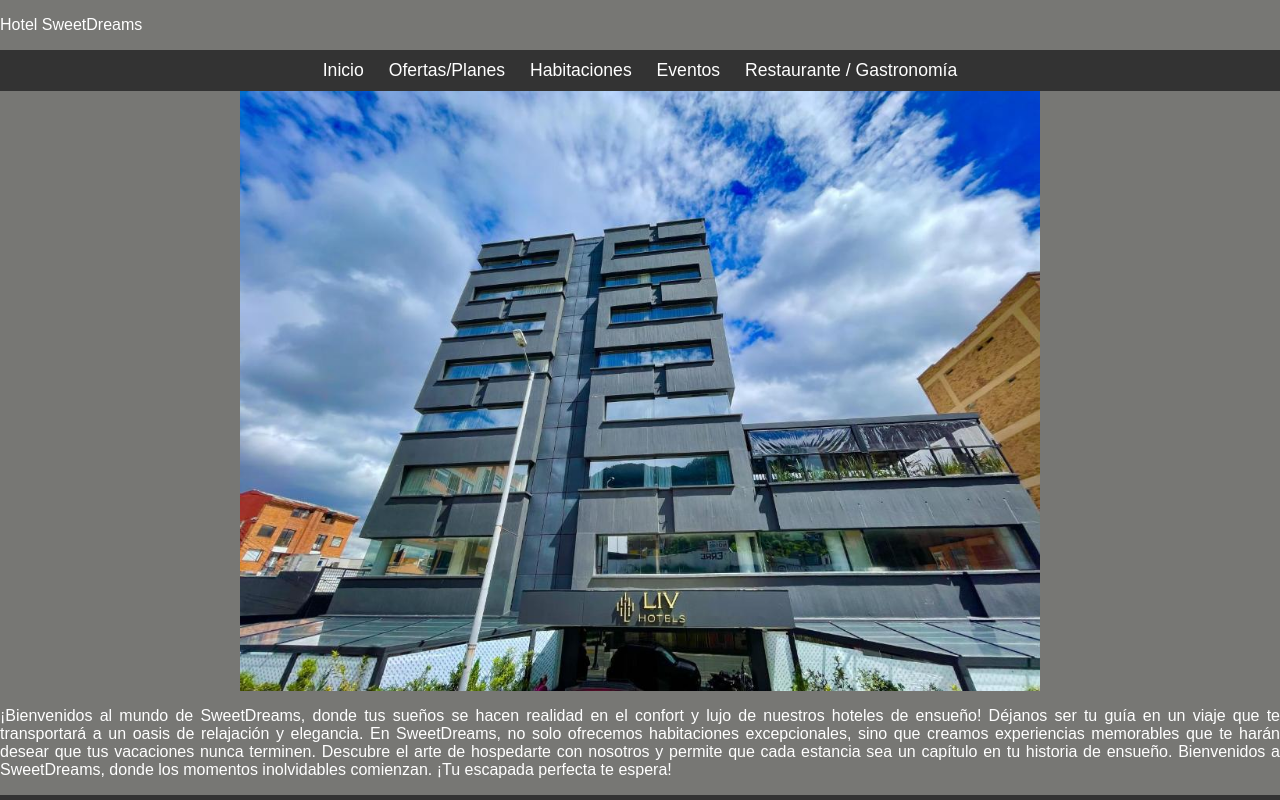
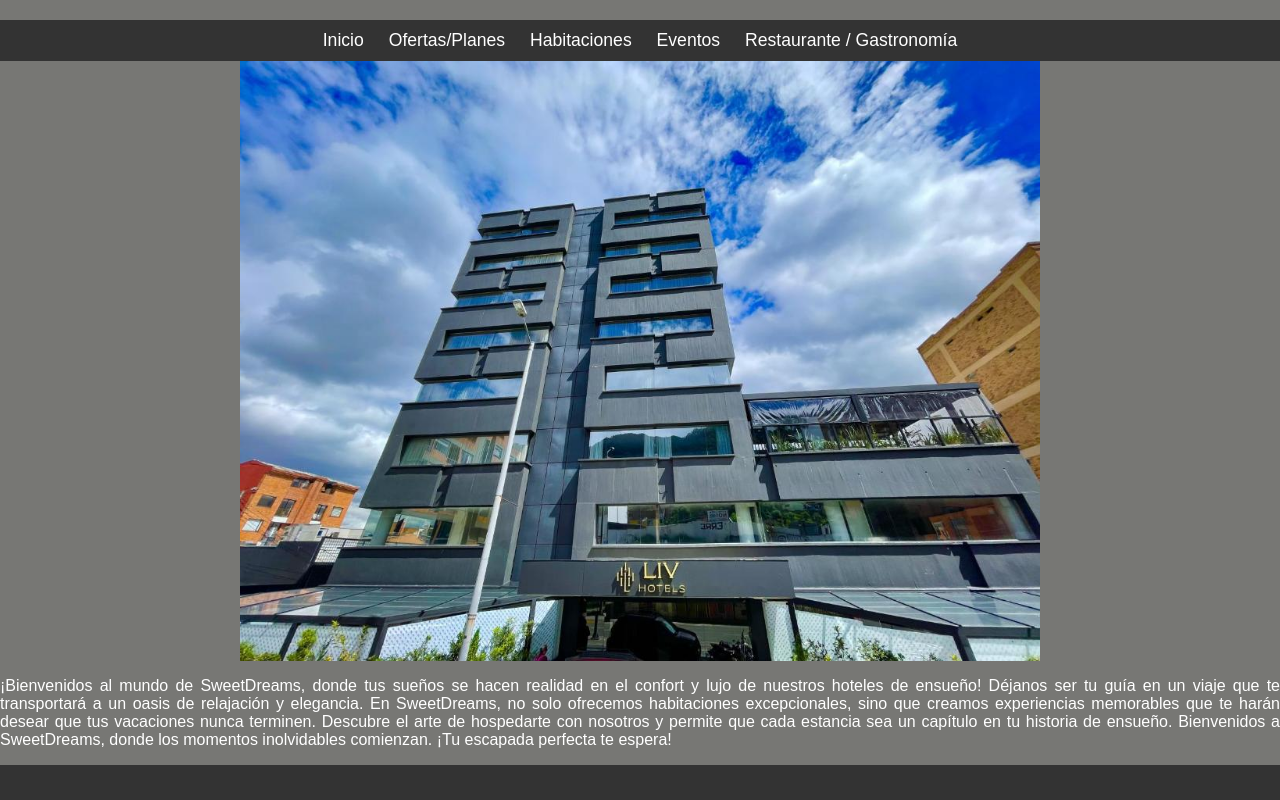
Before and after one commit to CristhianSepulveda/CristhianSepulveda.github.io, a plain HTML site: page index.html in a window 1280 px wide. Shown: the top 800 px of the page. Drawn offline with Linux system fonts and the light colour scheme.

Commit message:
Update index.html

```diff
--- a/index.html
+++ b/index.html
@@ -8,8 +8,7 @@
     </head>
     <body>
         <header>
-            <div class="container">
-            <p class="logo">Hotel SweetDreams</p>
+            <h2></h2>
                 <nav>
                     <a href="index.html">Inicio</a>
                     <a href="ofertasyplanes.html">Ofertas/Planes</a>
```
